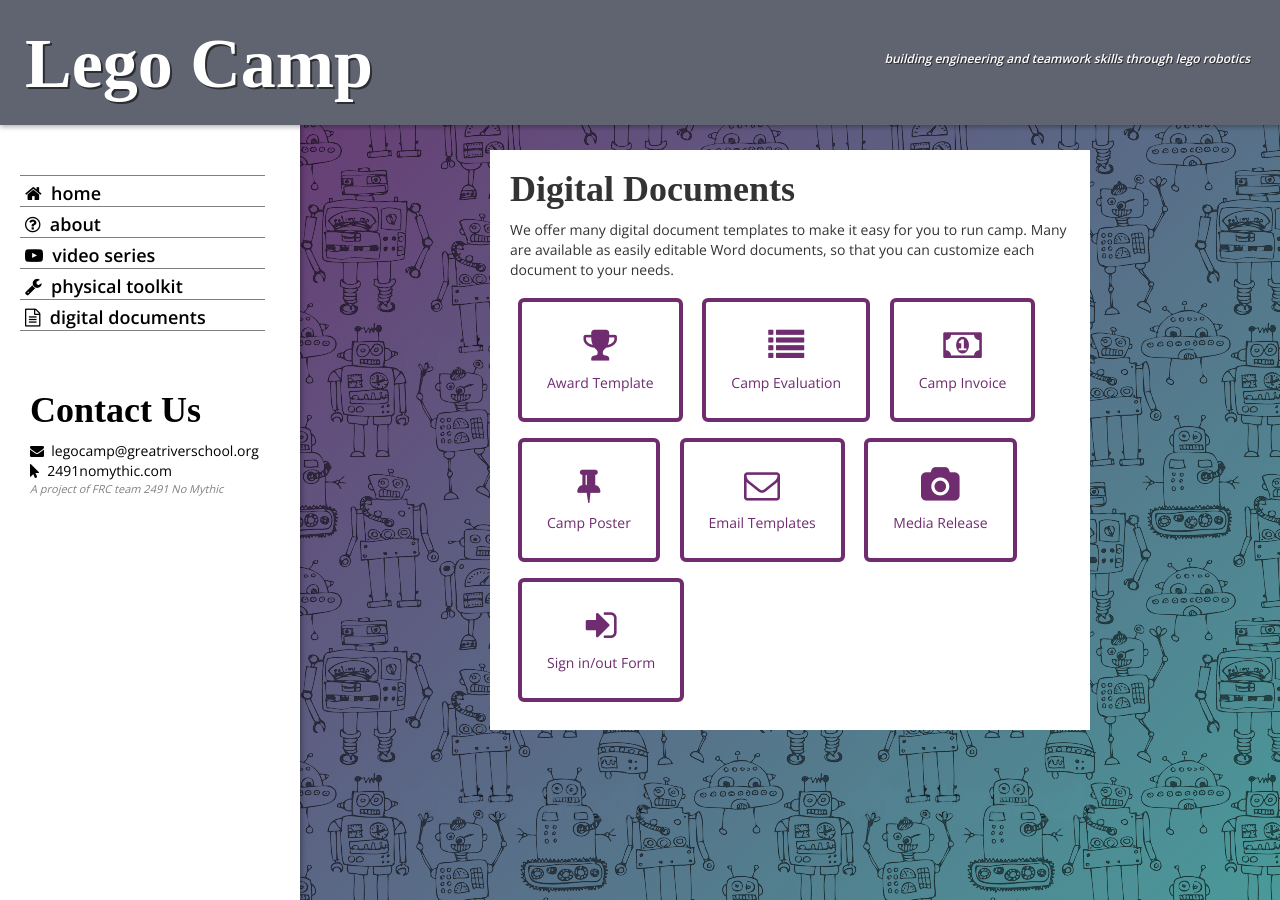
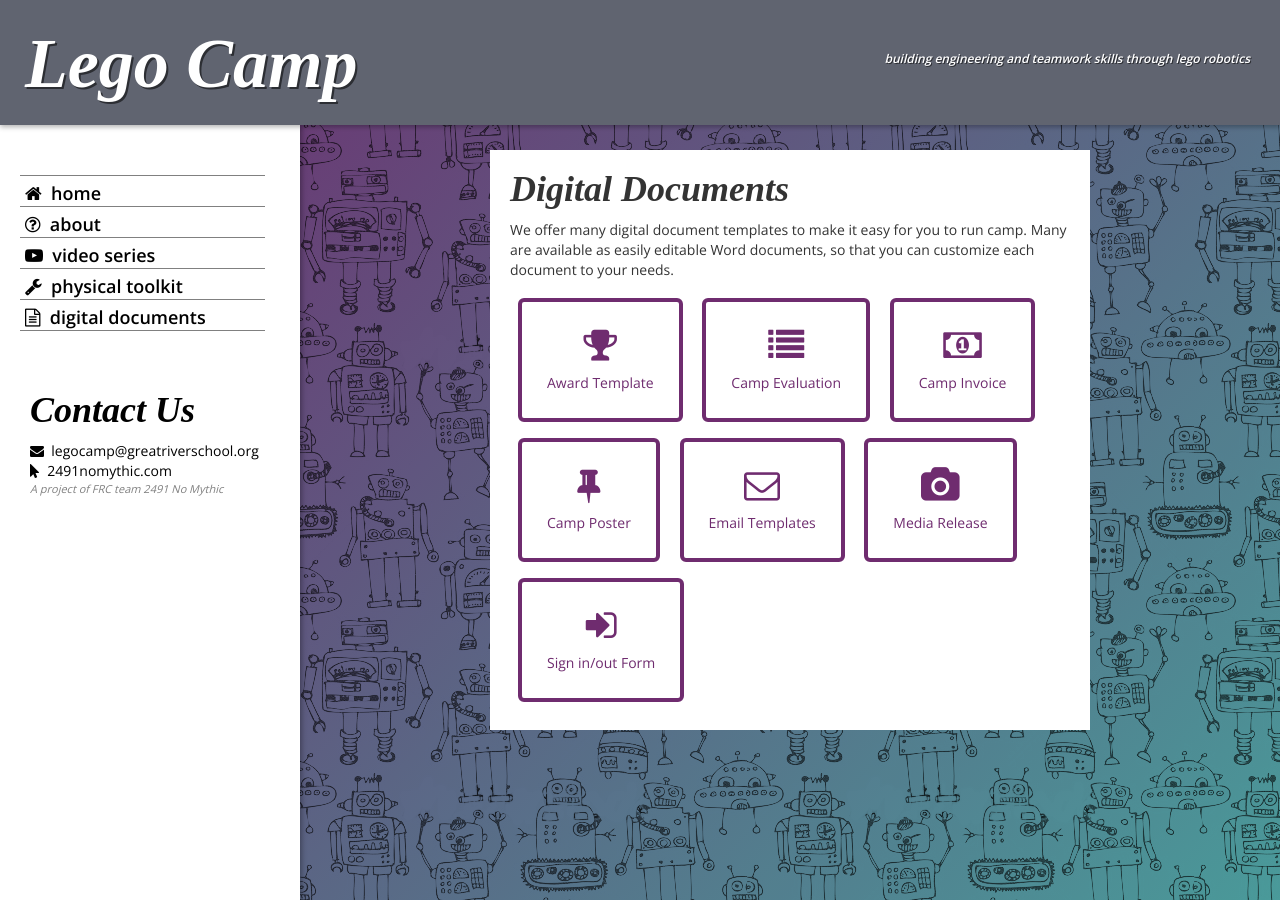
Before and after one commit to lauraschultz/legocamp, a Jekyll site: the page built from digital-documents/index.html, in a window 1280 px wide. Built offline with Jekyll 4.4.1, drawn with Linux system fonts in a browser that asks for light colours; some web fonts are replaced.

Commit message:
better mobile layout, troubleshoot google fonts on safari

```diff
--- a/css/main.css
+++ b/css/main.css
@@ -3,7 +3,7 @@
                 overflow:hidden;
                 margin:0px;
                 width:100%;
-                font-family: 'Open Sans', sans-serif;
+                font-family: 'Open Sans', sans-serif; font-weight: 400;font-style: normal;
                 font-size:14px;
                  background: -moz-linear-gradient(-45deg, rgb(111,44,111) 0%, rgb(73,160,157) 100%); /* FF3.6-15 */
 background: linear-gradient(135deg, rgb(111,44,111) 0%,rgb(73,160,157) 100%); /* W3C, IE10+, FF16+, Chrome26+, Opera12+, Safari7+ */
@@ -23,7 +23,7 @@
 
 
             .doc-box {
-                padding:25px;
+                padding:15px;
                 display: inline-block;
                 margin:8px;
                 background:white;
@@ -48,7 +48,7 @@
             }
 
             .post-cont{
-                margin:25px;
+                margin:15px;
             }
 
             .post{
@@ -61,11 +61,13 @@
             h1 {
                 font-family: 'Playfair Display', serif;
                 font-weight: 900;
+                font-style:italic;
                 margin-top:0;
             }
             h2{
                 font-family: 'Playfair Display', serif;
                 font-weight: 700;
+                font-style:italic;
             }
             .title{
                 display:inline-block;
@@ -302,4 +304,10 @@
                     width:300px;
                     top:125px;
                 }
+                .post-cont {
+                    margin:25px;
+                }
+                .doc-box {
+                    padding:25px;
+                }
             }
```
Also changed, not shown: 2 other files.
